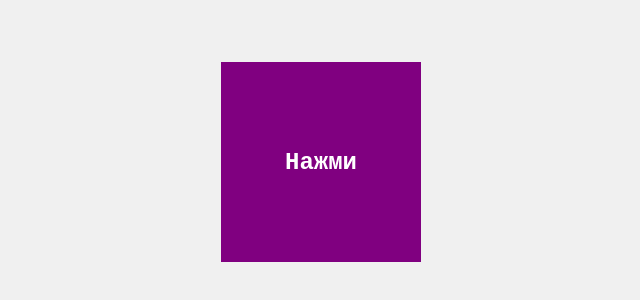
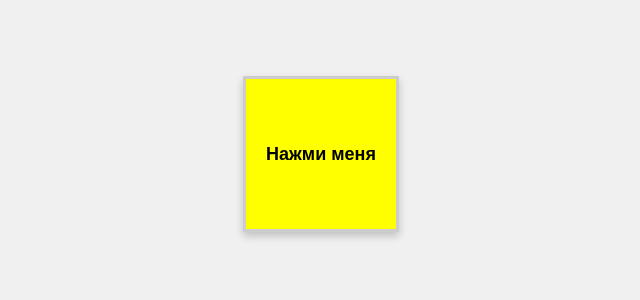
Before and after one commit to magaispunk/magaispunk.github.io, a plain HTML site: page index.html in a window 1280 px wide. Shown: the part 246-546 px from the top of the page, without its empty margins (319-959 px from the left). Drawn offline with Linux system fonts and the light colour scheme.

Commit message:
Update index.html

```diff
--- a/index.html
+++ b/index.html
@@ -2,75 +2,59 @@
 <html lang="ru">
 <head>
   <meta charset="UTF-8">
-    <meta name="viewport" content="width=device-width, initial-scale=1.0">
-    <title>проверка ляля мася</title>
+  <title>блаблаблабла</title>
   <style>
     body {
+      margin: 0;
+      height: 100vh;
+      background-color: #f0f0f0;
       display: flex;
       justify-content: center;
       align-items: center;
-            height: 100vh;
-            background-color: #f0f0f0;
-            font-family: monospace;
       flex-direction: column;
+      font-family: Arial, sans-serif;
     }
-        #box {
-            width: 200px;
-            height: 200px;
-            background-color: purple;
-            color: white;
+
+    #cube {
+      width: 150px;
+      height: 150px;
+      background-color: yellow;
       display: flex;
       justify-content: center;
       align-items: center;
+      font-weight: bold;
+      font-size: 18px;
+      cursor: pointer;
+      border: 3px solid #ccc;
+      box-shadow: 0 4px 8px rgba(0,0,0,0.2);
+      transition: transform 0.2s;
+    }
+
+    #cube:hover {
+      transform: scale(1.05);
+    }
+
+    #message {
+      margin-top: 30px;
       font-size: 24px;
-            font-weight: bold;
-            cursor: pointer;
-            text-align: center;
-            transition: all 0.3s ease;
-        }
-        #flower {
+      color: #333;
       display: none;
-            white-space: pre;
-            font-size: 14px;
-            margin-top: 20px;
-            opacity: 0;
-            transition: opacity 1s ease-in-out;
     }
   </style>
 </head>
 <body>
-    <div id="box" onclick="changeText()">Нажми</div>
-    <pre id="flower">
-        .     .
-     ..  :"""""":  ..
-     .  '         '  .
-    :  |           |  :
-    :  |           |  :
-     :  ':.       .'  :
-      '.  '"'"'"'  .'
-        '.......'
-          ':'
-          ':'
-          ':'
-          ':'
-          ':'
-    </pre>
+
+  <div id="cube">Нажми меня</div>
+  <div id="message">С днём рождения, Сабя 🎉</div>
 
   <script>
-        function changeText() {
-            let box = document.getElementById("box");
-            let flower = document.getElementById("flower");
+    const cube = document.getElementById("cube");
+    const message = document.getElementById("message");
 
-            box.innerText = "Софа, пошли гулять и шароебиться(сорре фор кринге)";
-            box.style.backgroundColor = "white";
-            box.style.color = "black";
-            box.style.fontSize = "20px";
+    cube.addEventListener("click", () => {
+      message.style.display = "block";
+    });
+  </script>
 
-            flower.style.display = "block";
-            setTimeout(() => {
-                flower.style.opacity = "1";
-            }, 100);
-        }
-    </script>
 </body>
 </html>
```
Lines whose indentation alone changed are shown as unchanged.
